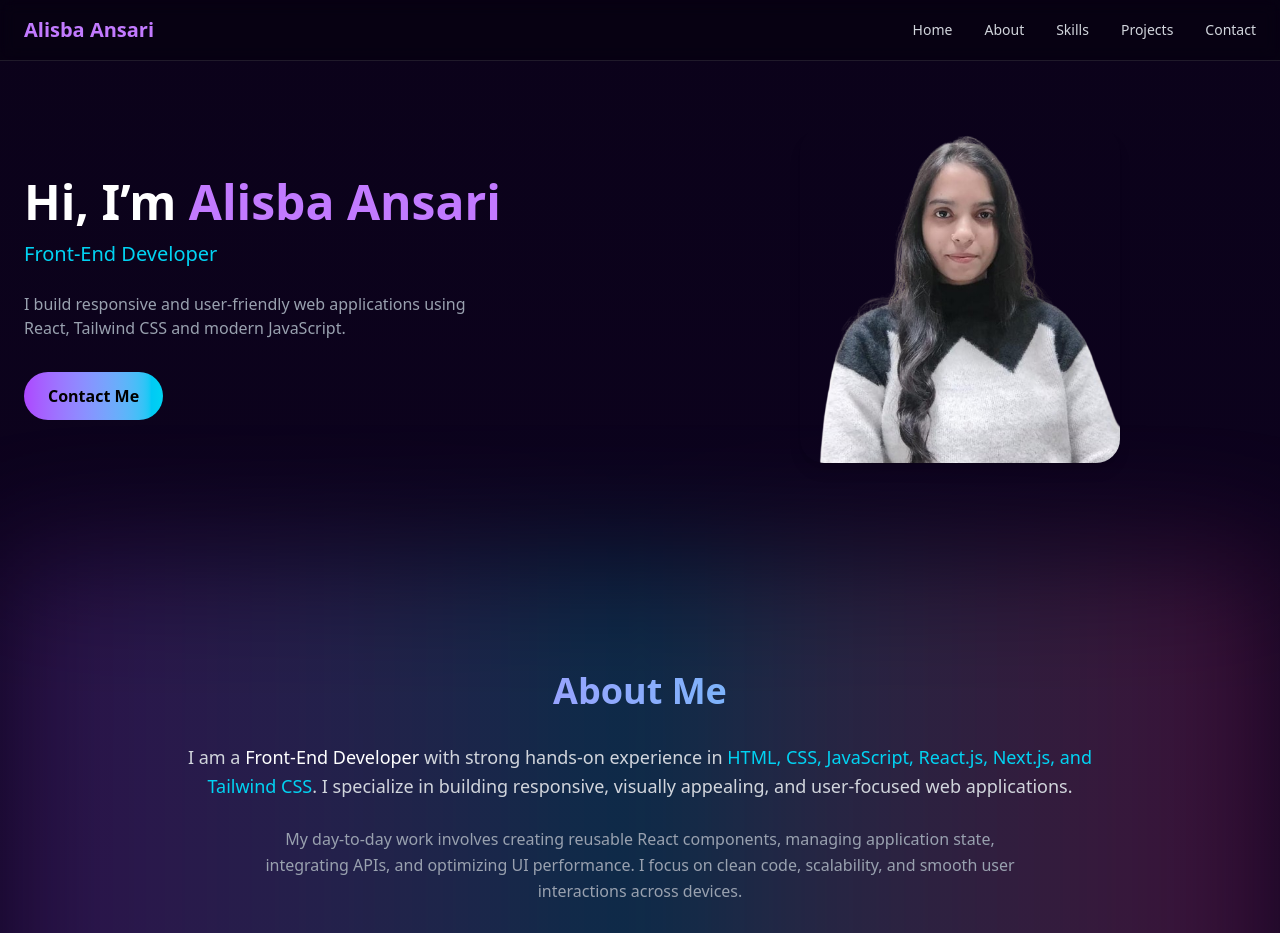
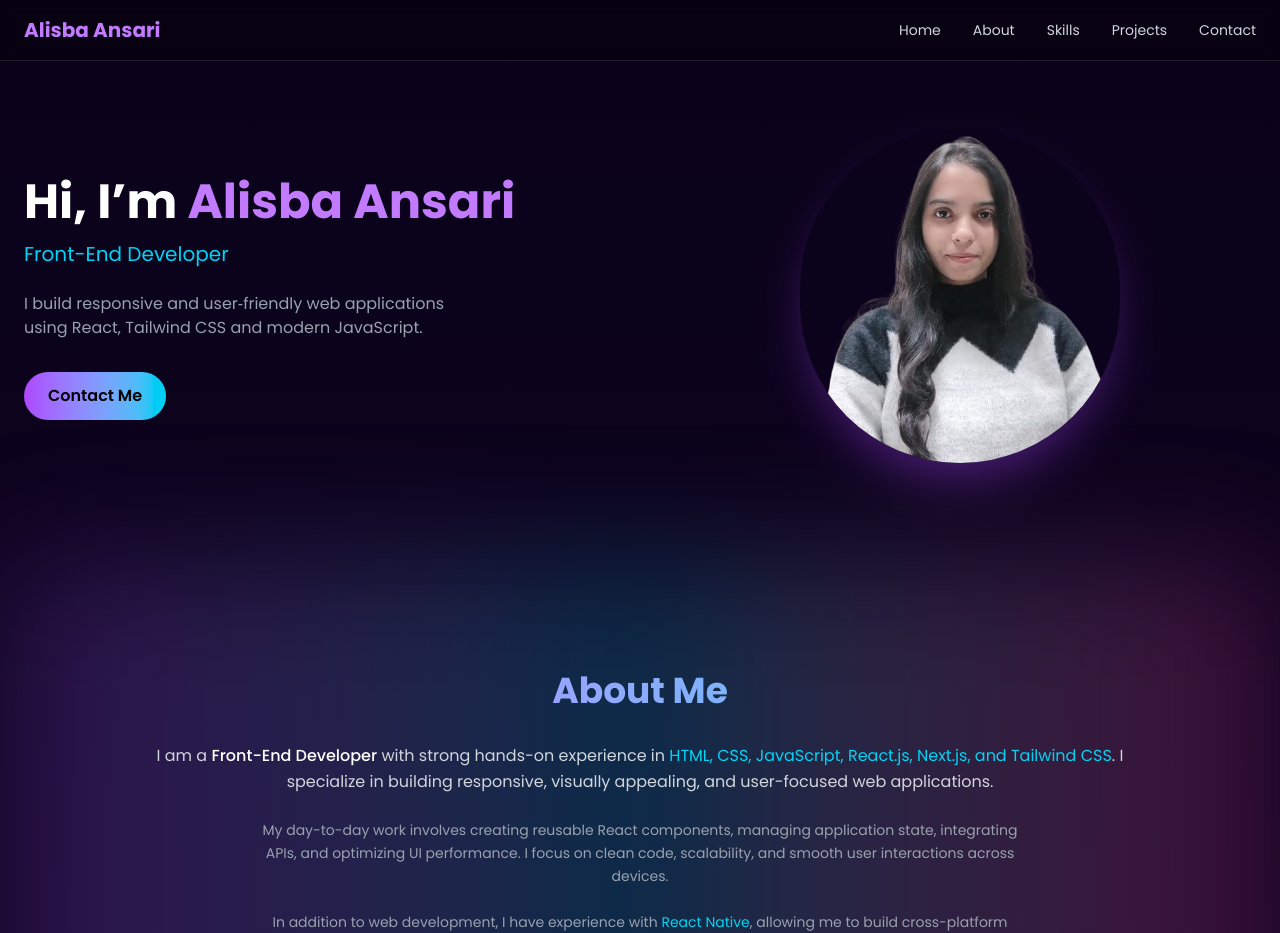
Before and after one commit to alisbaansari24/alish_portfolio, a React (Vite) app: page / in a window 1280 px wide. Shown: the top 933 px of the page. Built offline with nearby package versions, Linux system fonts and the light colour scheme.

Commit message:
add image and change font style and size

```diff
--- a/index.html
+++ b/index.html
@@ -4,6 +4,13 @@
     <meta charset="UTF-8" />
     <link rel="icon" type="image/svg+xml" href="/vite.svg" />
     <meta name="viewport" content="width=device-width, initial-scale=1.0" />
+
+    <!-- Google Font: Poppins -->
+    <link
+      href="https://fonts.googleapis.com/css2?family=Poppins:wght@300;400;500;600;700&display=swap"
+      rel="stylesheet"
+    />
+
     <title>alisba_portfolio</title>
   </head>
   <body>
--- a/src/App.jsx
+++ b/src/App.jsx
@@ -13,7 +13,7 @@ import Footer from "./component/Footer";
 export default function App() {
   return (
     <Router>
-      <div className="bg-gradient-to-b from-[#0b021a] via-[#12052b] to-[#090114] text-white min-h-screen">
+      <div className="font-poppins bg-gradient-to-b from-[#0b021a] via-[#12052b] to-[#090114] text-white min-h-screen">
         <Navbar />
 
         <Routes>
--- a/src/component/About.jsx
+++ b/src/component/About.jsx
@@ -13,7 +13,7 @@ export default function About() {
           About Me
         </h3>
 
-        <p className="mt-6 sm:mt-8 text-gray-300 leading-relaxed text-base sm:text-lg">
+        <p className="mt-6 sm:mt-8 text-gray-300 leading-relaxed text-base sm:text-md">
           I am a{" "}
           <span className="text-white font-medium">Front-End Developer</span>{" "}
           with strong hands-on experience in{" "}
@@ -24,14 +24,14 @@ export default function About() {
           user-focused web applications.
         </p>
 
-        <p className="mt-5 sm:mt-6 text-gray-400 leading-relaxed text-sm sm:text-base max-w-3xl mx-auto">
+        <p className="mt-5 sm:mt-6 text-gray-400 leading-relaxed text-sm sm:text-sm max-w-3xl mx-auto">
           My day-to-day work involves creating reusable React components,
           managing application state, integrating APIs, and optimizing UI
           performance. I focus on clean code, scalability, and smooth user
           interactions across devices.
         </p>
 
-        <p className="mt-5 sm:mt-6 text-gray-400 leading-relaxed text-sm sm:text-base max-w-3xl mx-auto">
+        <p className="mt-5 sm:mt-6 text-gray-400 leading-relaxed text-sm sm:text-sm max-w-3xl mx-auto">
           In addition to web development, I have experience with{" "}
           <span className="text-cyan-400">React Native</span>, allowing me to
           build cross-platform mobile applications with a consistent user
--- a/src/component/Hero.jsx
+++ b/src/component/Hero.jsx
@@ -22,9 +22,16 @@ export default function Hero() {
                         src={photo}
                         alt="profile"
                         onContextMenu={(e) => e.preventDefault()}
-                        className="rounded-3xl w-xs shadow-lg"
+                        className="shadow-purple-500/40 shadow-2xl
+      rounded-full w-xs
+      transition-all duration-500 ease-out
+      hover:scale-105
+      hover:shadow-purple-500/40
+      hover:shadow-2xl
+    "
                     />
                 </div>
+
             </div>
         </section>
     )
--- a/src/index.css
+++ b/src/index.css
@@ -1,2 +1,6 @@
 /* ./src/index.css */
 @import "tailwindcss";
+
+body {
+  font-family: 'Poppins', sans-serif;
+}
```
